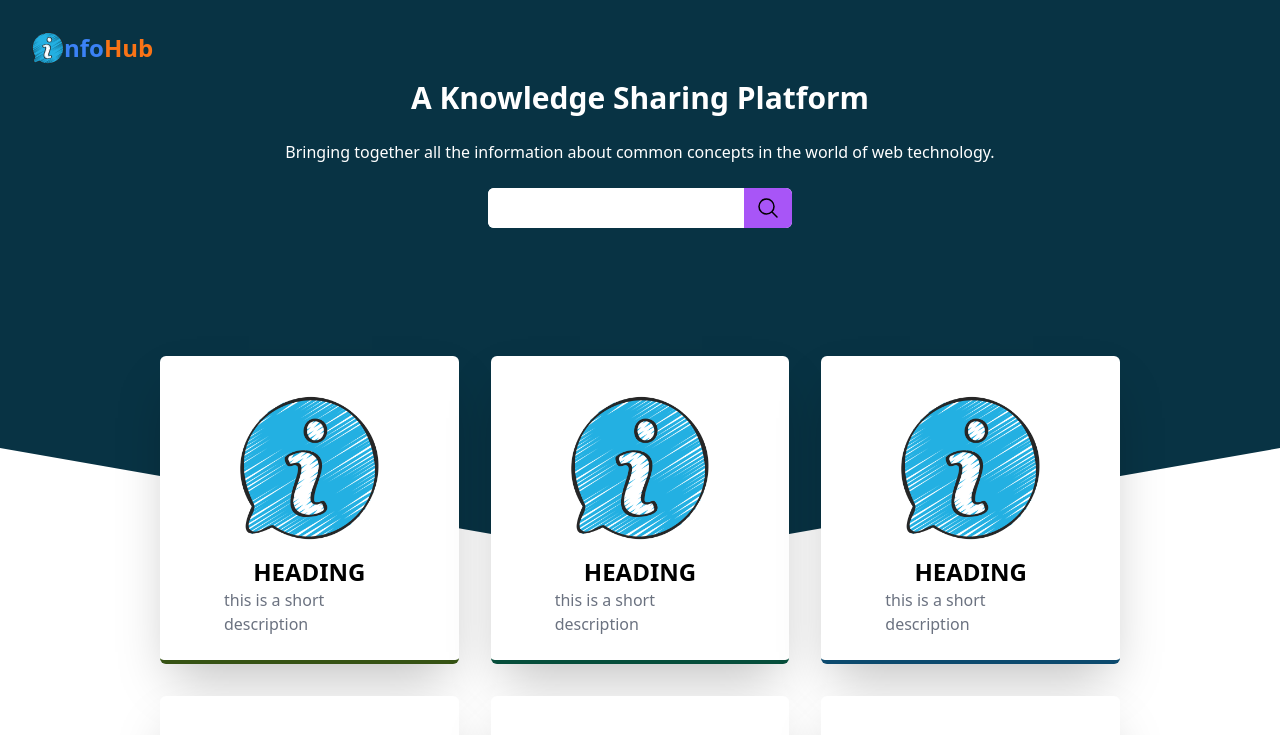
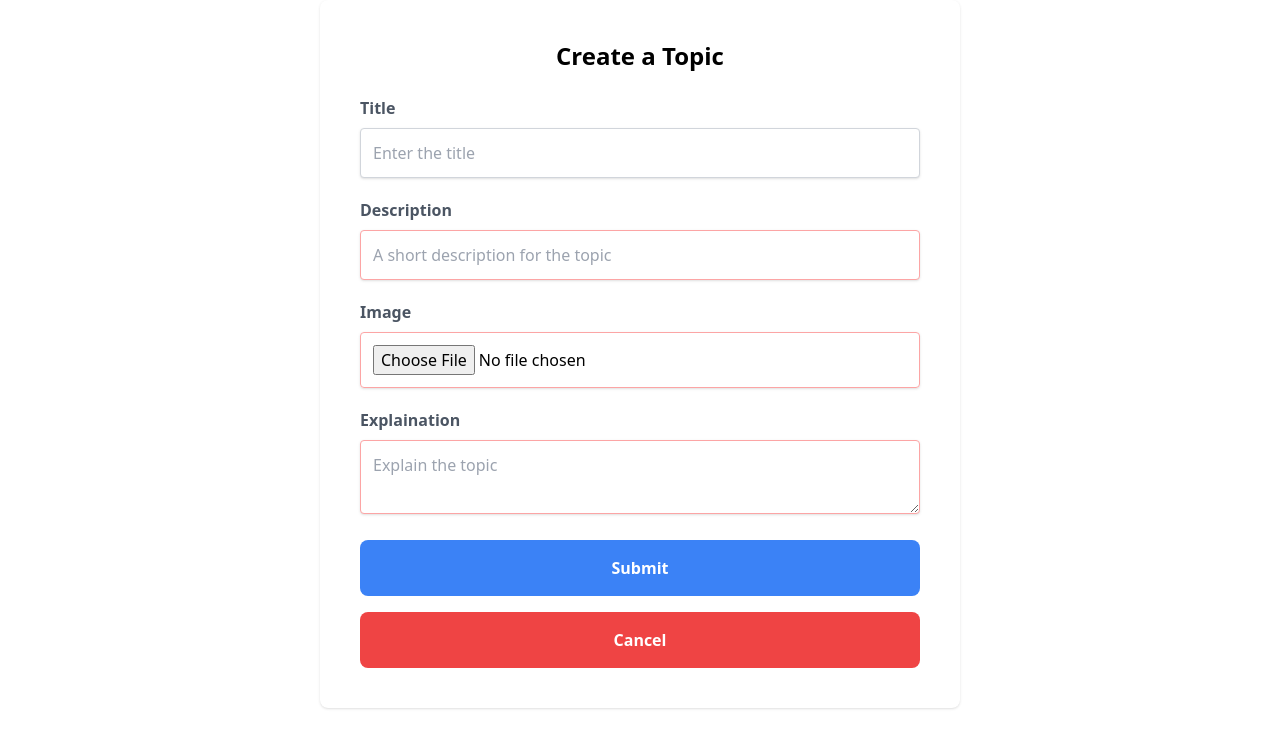
Before and after one commit to Sagar-Shetty21/InfoHub--knowledge-base-app, a React (Create React App) app in the folder client/: page /create-topic in a window 1280 px wide. Shown: the top 735 px of the page. Built offline with nearby package versions, Linux system fonts and the light colour scheme.

Commit message:
integrated file upload and strapi connection

```diff
--- a/client/package.json
+++ b/client/package.json
@@ -6,8 +6,11 @@
     "@testing-library/jest-dom": "^5.17.0",
     "@testing-library/react": "^13.4.0",
     "@testing-library/user-event": "^13.5.0",
+    "axios": "^1.6.2",
     "react": "^18.2.0",
     "react-dom": "^18.2.0",
+    "react-hot-toast": "^2.4.1",
+    "react-router-dom": "^6.20.1",
     "react-scripts": "5.0.1",
     "web-vitals": "^2.1.4"
   },
--- a/client/public/index.html
+++ b/client/public/index.html
@@ -9,7 +9,6 @@
       name="infohub"
       content="Web site created using create-react-app"
     />
-    <link rel="manifest" href="%PUBLIC_URL%/manifest.json" />
     <title>InfoHub</title>
   </head>
   <body>
--- a/client/src/App.js
+++ b/client/src/App.js
@@ -1,26 +1,31 @@
+import { useEffect, useState } from "react";
 import Footer from "./components/Footer";
 import HeroSection from "./components/HeroSection";
 import TopBar from "./components/TopBar";
 import TopicCard from "./components/TopicCard";
+import axios from "axios";
 
 function App() {
+
+  const [allTopics, setAllTopics] = useState([])
+console.log(allTopics);
+  useEffect(() => {
+    axios.get("http://localhost:1337/api/topics?populate=*")
+        .then(({ data }) => setAllTopics(data.data))
+        .catch((error) => console.log(error));
+  }, []);
+
   return (
     <div>
       <div className="curvy-slant-rectangle-bg bg-cyan-950 -z-10 absolute" />
       <TopBar />
       <HeroSection />
-      <div className="grid grid-cols-3 gap-8 px-40 mt-12">
-        <TopicCard />
-        <TopicCard />
-        <TopicCard />
-        <TopicCard />
-        <TopicCard />
-        <TopicCard />
-        <TopicCard />
-        <TopicCard />
-        <TopicCard />
-        <TopicCard />
-        <TopicCard />
+      <div className="flex flex-wrap justify-between gap-8 px-40 mt-12">
+        {
+          allTopics.map(topic => (
+            <TopicCard key={topic.id} data={topic}/>
+          ))
+        }
       </div>
       <Footer />
     </div>
--- /dev/null
+++ b/client/src/CreateTopic.js
@@ -0,0 +1,95 @@
+import axios from 'axios';
+import React, { useState } from 'react'
+import { Link, useNavigate } from 'react-router-dom';
+
+const CreateTopic = () => {
+
+    const navigate = useNavigate();
+
+    const [title,setTitle] = useState("");
+    const [description,setDescription] = useState("");
+    const [explaination,setExplaination] = useState("");
+    const [selectedFile, setSelectedFile] = useState(null);
+    const [uploadedFileId, setUploadedFileId] = useState(null);
+
+    const handleUpload = async(e) => {
+        await setSelectedFile(e.target.files[0]);
+
+        const file = new FormData();
+        file.append("files", selectedFile);
+        console.log(selectedFile)
+        // const upload_res = await axios({
+        //     method: "POST",
+        //     url: "http://localhost:1337/api/upload/",
+        //     data: file
+        // })
+
+        await axios.post("http://localhost:1337/api/upload/",file)
+            .then((response) => {
+                setUploadedFileId(response.data[0].id)
+                alert("Image uploaded successfully!")
+            })
+            .catch((error)=>{
+                console.log(error)
+                alert("Image failed to upload, Please try again.")
+            })
+    }
+
+    const handleSubmit = async(e) => {
+        e.preventDefault();
+
+        await axios.post("http://localhost:1337/api/topics",{
+            data: {
+                title,
+                description,
+                image: uploadedFileId,
+                explaination,
+            },
+        })
+        .then((response) => {
+            console.log(response)
+            alert("Topic created successfully!")
+            navigate('/');
+        })
+        .catch((error)=>{
+            console.log(error)
+            alert("Failed to create Topic! Please try again.")
+        })
+    }
+
+    return (
+        <div className="bg-white p-10 rounded-lg shadow md:w-3/4 mx-auto lg:w-1/2 ">
+            <div className="text-center text-2xl font-semibold mb-6">Create a Topic</div>
+            <form onSubmit={handleSubmit}>
+                <div className="mb-5">
+                <label htmlFor="title" className="block mb-2 font-bold text-gray-600">Title</label>
+                <input value={title} onChange={(e) => setTitle(e.target.value)} required type="text" id="title" name="title" placeholder="Enter the title" className="border border-gray-300 shadow p-3 w-full rounded mb-" />
+                </div>
+
+                <div className="mb-5">
+                <label htmlFor="description" className="block mb-2 font-bold text-gray-600">Description</label>
+                <input value={description} onChange={(e) => setDescription(e.target.value)} required type="text" id="description" name="description" placeholder="A short description for the topic" className="border border-red-300 shadow p-3 w-full rounded mb-" />
+                </div>
+
+                <div className="mb-5">
+                <label htmlFor="file" className="block mb-2 font-bold text-gray-600">Image</label>
+                <input required type="file" id="file" name="file" className="border border-red-300 shadow p-3 w-full rounded mb-" onChange={handleUpload} />
+                </div>
+
+                <div className="mb-5">
+                <label htmlFor="explaination" className="block mb-2 font-bold text-gray-600">Explaination</label>
+                <textarea value={explaination} onChange={(e) => setExplaination(e.target.value)} required id="explaination" name="explaination" placeholder="Explain the topic" className="border border-red-300 shadow p-3 w-full rounded mb-" />
+                </div>
+
+
+                <button type="submit" className="block w-full bg-blue-500 text-white font-bold p-4 rounded-lg mb-4">Submit</button>
+
+                <Link to="/">
+                    <button className="block w-full bg-red-500 text-white font-bold p-4 rounded-lg">Cancel</button>
+                </Link>
+            </form>
+        </div>
+    )
+}
+
+export default CreateTopic
--- /dev/null
+++ b/client/src/Explaination.js
@@ -0,0 +1,12 @@
+import React from 'react'
+import {useParams} from "react-router-dom";
+
+const Explaination = () => {
+    const {id} = useParams();
+
+    return (
+        <div>here  it is:   ${id}</div>
+    )
+}
+
+export default Explaination
--- a/client/src/components/HeroSection.js
+++ b/client/src/components/HeroSection.js
@@ -5,7 +5,7 @@ const HeroSection = () => {
         <div className="flex flex-col items-center justify-center py-20 gap-6">
             <div className="text-3xl text-white font-semibold">A Knowledge Sharing Platform</div>
             <div className="text-white">Bringing together all the information about common concepts in the world of web technology.</div>
-            <div class="inline-flex bg-white rounded-md h-10 overflow-hidden items-center ">
+            <div className="inline-flex bg-white rounded-md h-10 overflow-hidden items-center ">
                 <input className="p-2 outline-none w-64 hover:w-96 border-none transition-all ease-in focus:w-96 text-lg " type="text" />
                 <div className="bg-purple-500 h-full p-2 px-3 hover:bg-purple-600 active:bg-purple-700 transition-all ease-in">
                     <svg xmlns="http://www.w3.org/2000/svg" fill="none" viewBox="0 0 24 24" stroke-width="1.5" stroke="currentColor" className="w-6 h-6">
--- a/client/src/components/TopBar.js
+++ b/client/src/components/TopBar.js
@@ -1,10 +1,16 @@
 import React from 'react'
+
 
 const TopBar = () => {
     return (
-        <div className="max-w-screen inline-flex h-24 p-8 items-end fixed">
-            <img className="h-full" src="/assets/icons/i-logo.png" alt="i-logo" />
-            <div className="text-2xl font-bold text-blue-500">nfo<span className="text-orange-500">Hub</span></div>
+        <div className="fixed inline-flex items-center justify-between w-full">
+            <div className="max-w-screen inline-flex h-24 p-8 items-end">
+                <img className="h-full" src="/assets/icons/i-logo.png" alt="i-logo" />
+                <div className="text-2xl font-bold text-blue-500">nfo<span className="text-orange-500">Hub</span></div>
+            </div>
+            <div className="m-3 p-2 rounded bg-orange-500 cursor-pointer font-semibold">
+                Create Topic
+            </div>
         </div>
     )
 }
--- a/client/src/components/TopicCard.js
+++ b/client/src/components/TopicCard.js
@@ -1,6 +1,7 @@
 import React, {useState, useEffect} from 'react'
+import { Link } from 'react-router-dom';
 
-const TopicCard = () => {
+const TopicCard = ({data}) => {
 
     const [randomColor, setRandomColor] = useState('');
 
@@ -14,13 +15,16 @@ const TopicCard = () => {
     },[])
 
     return (
-        <div className="flex justify-center items-center">
-            <div className={`py-6 px-16 bg-white rounded-md flex flex-col justify-center items-center shadow-2xl border-b-4 cursor-pointer ${randomColor}`}>
-                <div className="p-4 h-44 "><img className="h-full" src="/assets/icons/i-logo.png"/></div>
-                <div className="text-2xl font-semibold uppercase ">Heading</div>
-                <div className="text-gray-500">this is a short description</div>
+        <Link to={`/explanation/${data.id}`}>
+            <div className="flex justify-center items-center w-40">
+                <div className={`w-full py-6 px-16 bg-white rounded-md flex flex-col justify-center items-center shadow-2xl border-b-4 cursor-pointer ${randomColor}`}>
+                    <div className="p-4 h-44 w-44"><img className="w-full h-full" src={`http://localhost:1337${data.attributes.image.data.attributes.url}`}/></div>
+                    <div className="text-2xl font-semibold uppercase text-center">{data?.attributes?.title}</div>
+                    <div className="text-gray-500">{data?.attributes?.description}</div>
+                </div>
             </div>
-        </div>
+        </Link>
+
     )
 }
 
--- a/client/src/index.js
+++ b/client/src/index.js
@@ -1,11 +1,20 @@
 import React from 'react';
 import ReactDOM from 'react-dom/client';
+import { BrowserRouter, Routes, Route } from "react-router-dom";
 import './index.css';
 import App from './App';
+import Explaination from './Explaination';
+import CreateTopic from './CreateTopic';
 
 const root = ReactDOM.createRoot(document.getElementById('root'));
 root.render(
   <React.StrictMode>
-    <App />
+    <BrowserRouter>
+      <Routes>
+        <Route path="/" element={<App />} />
+        <Route path="/create-topic" element={<CreateTopic />} />
+        <Route path="/explaination/:id" element={<Explaination />} />
+      </Routes>
+    </BrowserRouter>
   </React.StrictMode>
 );
```
Also changed, not shown: client/public/manifest.json (deleted), 1 other file (tests, documents, lock files or other folders).
